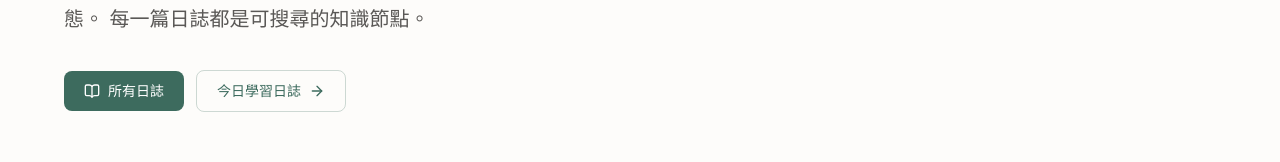
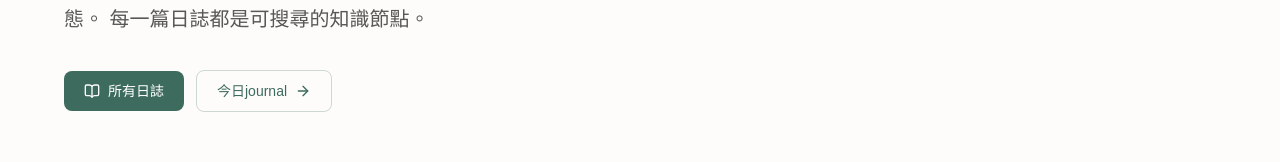
Before and after one commit to Chang-Shih-Yung/auto-learning, a Next.js app: page / in a window 1280 px wide. Shown: the part 329-491 px from the top of the page. Built offline with nearby package versions, Linux system fonts and the light colour scheme.

Commit message:
refactor: rename Chinese routes to English (journal/showcase) to fix RSC fetch ISO-8859-1 error

```diff
--- a/src/app/學習日誌/[...slug]/page.tsx
+++ b/src/app/journal/[...slug]/page.tsx
@@ -71,12 +71,12 @@ export default function JournalPostPage({ params }: PageProps) {
       <article className="flex-1 min-w-0">
         <div className="max-w-[860px]">
           <Link
-            href="/學習日誌"
+            href="/journal"
             className="inline-flex items-center gap-1.5 text-xs text-[#9a9896] hover:text-[#3d6b5e] transition-colors mb-6"
             style={{ fontFamily: "var(--font-noto-serif-jp), 'Noto Serif JP', serif" }}
           >
             <ChevronLeft className="h-3.5 w-3.5" />
-            學習日誌
+            journal
           </Link>
 
           <div className="flex items-center gap-1.5 mb-4">
--- a/src/app/學習日誌/page.tsx
+++ b/src/app/journal/page.tsx
@@ -5,7 +5,7 @@ import { FileText } from "lucide-react";
 import type { Metadata } from "next";
 
 export const metadata: Metadata = {
-  title: "學習日誌",
+  title: "journal",
 };
 
 export default function JournalIndexPage() {
@@ -24,7 +24,7 @@ export default function JournalIndexPage() {
             className="text-2xl font-semibold text-[#1a1a18] mb-2"
             style={{ fontFamily: "var(--font-noto-serif-jp), 'Noto Serif JP', serif" }}
           >
-            學習日誌
+            journal
           </h1>
           <p
             className="text-sm text-[#5a5856] mb-8"
@@ -46,7 +46,7 @@ export default function JournalIndexPage() {
               {posts.map((post) => (
                 <Link
                   key={post.slug.join("/")}
-                  href={`/學習日誌/${post.slug.join("/")}`}
+                  href={`/journal/${post.slug.join("/")}`}
                   className="group flex items-start gap-4 px-4 py-3.5 rounded-lg transition-colors hover:bg-[rgba(61,107,94,0.04)]"
                   style={{ border: "1px solid rgba(26,26,24,0.06)" }}
                 >
--- a/src/app/page.tsx
+++ b/src/app/page.tsx
@@ -42,7 +42,7 @@ export default function HomePage() {
 
           <div className="flex items-center gap-3 flex-wrap">
             <Link
-              href="/學習日誌"
+              href="/journal"
               className="inline-flex items-center gap-2 px-5 py-2.5 rounded-lg text-sm font-medium text-white transition-opacity hover:opacity-90"
               style={{ background: "#3d6b5e" }}
             >
@@ -51,11 +51,11 @@ export default function HomePage() {
             </Link>
             {recentPosts[0] && (
               <Link
-                href={`/學習日誌/${recentPosts[0].slug.join("/")}`}
+                href={`/journal/${recentPosts[0].slug.join("/")}`}
                 className="inline-flex items-center gap-2 px-5 py-2.5 rounded-lg text-sm font-medium text-[#3d6b5e] transition-colors hover:bg-[rgba(61,107,94,0.08)]"
                 style={{ border: "1px solid rgba(61,107,94,0.25)" }}
               >
-                今日學習日誌
+                今日journal
                 <ArrowRight className="h-4 w-4" />
               </Link>
             )}
@@ -125,7 +125,7 @@ export default function HomePage() {
               最近更新
             </h2>
             <Link
-              href="/學習日誌"
+              href="/journal"
               className="text-sm text-[#3d6b5e] hover:opacity-80 transition-opacity inline-flex items-center gap-1"
             >
               查看全部
@@ -173,7 +173,7 @@ export default function HomePage() {
                     </td>
                     <td className="px-4 py-3">
                       <Link
-                        href={`/學習日誌/${post.slug.join("/")}`}
+                        href={`/journal/${post.slug.join("/")}`}
                         className="text-sm text-[#1a1a18] group-hover:text-[#3d6b5e] transition-colors"
                         style={{ fontFamily: "var(--font-noto-serif-jp), 'Noto Serif JP', serif" }}
                       >
--- a/src/app/成果展示/page.tsx
+++ b/src/app/showcase/page.tsx
@@ -2,7 +2,7 @@ import { Construction } from "lucide-react";
 import type { Metadata } from "next";
 
 export const metadata: Metadata = {
-  title: "成果展示",
+  title: "showcase",
 };
 
 export default function ShowcasePage() {
@@ -12,7 +12,7 @@ export default function ShowcasePage() {
         className="text-2xl font-semibold text-[#1a1a18] mb-8"
         style={{ fontFamily: "var(--font-noto-serif-jp), 'Noto Serif JP', serif" }}
       >
-        成果展示
+        showcase
       </h1>
 
       <div
--- a/src/components/Navbar.tsx
+++ b/src/components/Navbar.tsx
@@ -10,8 +10,8 @@ import { VisuallyHidden } from "@radix-ui/react-visually-hidden";
 
 const navLinks = [
   { href: "/", label: "首頁" },
-  { href: "/學習日誌", label: "學習日誌" },
-  { href: "/成果展示", label: "成果展示" },
+  { href: "/journal", label: "學習日誌" },
+  { href: "/showcase", label: "成果展示" },
 ];
 
 export default function Navbar() {
--- a/src/components/Sidebar.tsx
+++ b/src/components/Sidebar.tsx
@@ -91,7 +91,7 @@ export default function Sidebar({ tree }: SidebarProps) {
                             {isMonthOpen && (
                               <div className="ml-3 border-l border-[rgba(26,26,24,0.06)] pl-2">
                                 {posts.map((post) => {
-                                  const href = `/學習日誌/${post.slug.join("/")}`;
+                                  const href = `/journal/${post.slug.join("/")}`;
                                   const isActive = pathname === href;
 
                                   return (
--- a/src/lib/posts.ts
+++ b/src/lib/posts.ts
@@ -2,7 +2,7 @@ import fs from "fs";
 import path from "path";
 import matter from "gray-matter";
 
-const JOURNAL_DIR = path.join(process.cwd(), "學習日誌");
+const JOURNAL_DIR = path.join(process.cwd(), "journal");
 
 export interface PostMeta {
   slug: string[];
```
Also changed, not shown: journal/2026/03/2026-03-25.md (renamed from 學習日誌/2026/03/2026-03-25.md), journal/2026/03/2026-03-26.md (renamed from 學習日誌/2026/03/2026-03-26.md), journal/index.md (renamed from 學習日誌/index.md), showcase/index.md (renamed from 成果展示/index.md).
